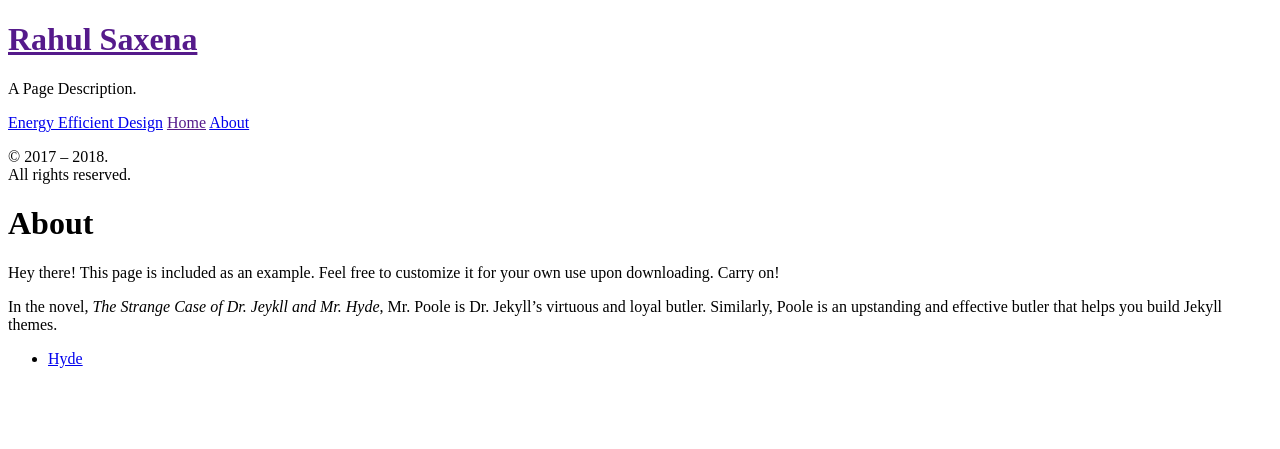
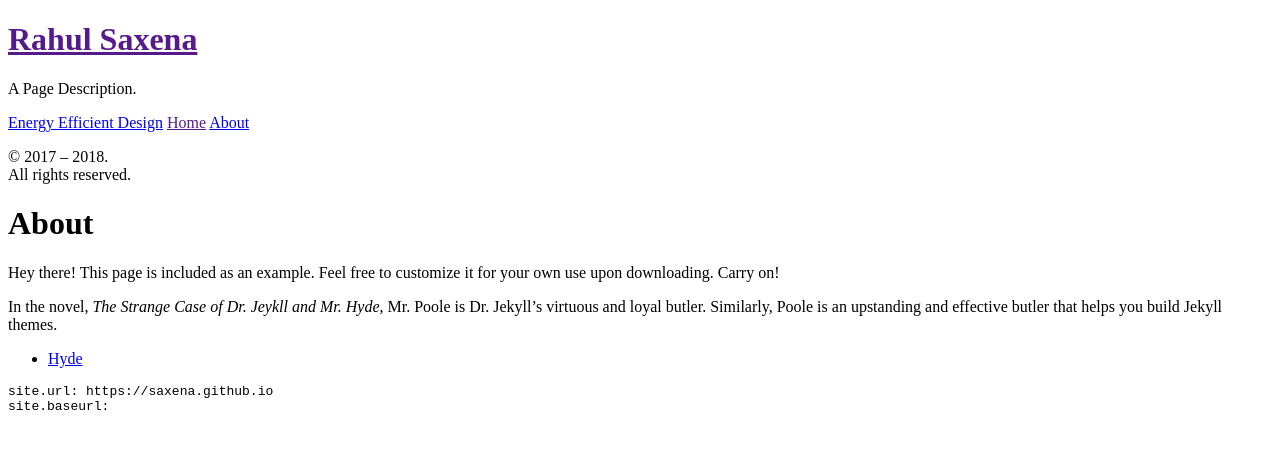
Before and after one commit to saxena/saxena.github.io, a Jekyll site: the page built from about.md, in a window 1280 px wide. Shown: the top 449 px of the page. Built offline with Jekyll 4.4.1, drawn with Linux system fonts in a browser that asks for light colours; Markdown is read by kramdown in place of the engine named in the settings.

Commit message:
Print site variables on about page

````diff
--- a/_config.yml
+++ b/_config.yml
@@ -11,7 +11,7 @@
 title:            Rahul Saxena
 tagline:          'A Page'
 description:      'A Page Description.'
-url:              https://saxena.github.io/
+url:              https://saxena.github.io
 baseurl:          "/"
 
 author:
--- a/about.md
+++ b/about.md
@@ -12,3 +12,8 @@
 upstanding and effective butler that helps you build Jekyll themes.
 
 * [Hyde](http://hyde.getpoole.com)
+
+```
+site.url: {{ site.url }}
+site.baseurl: {{ site.baseurl }}
+```
````
